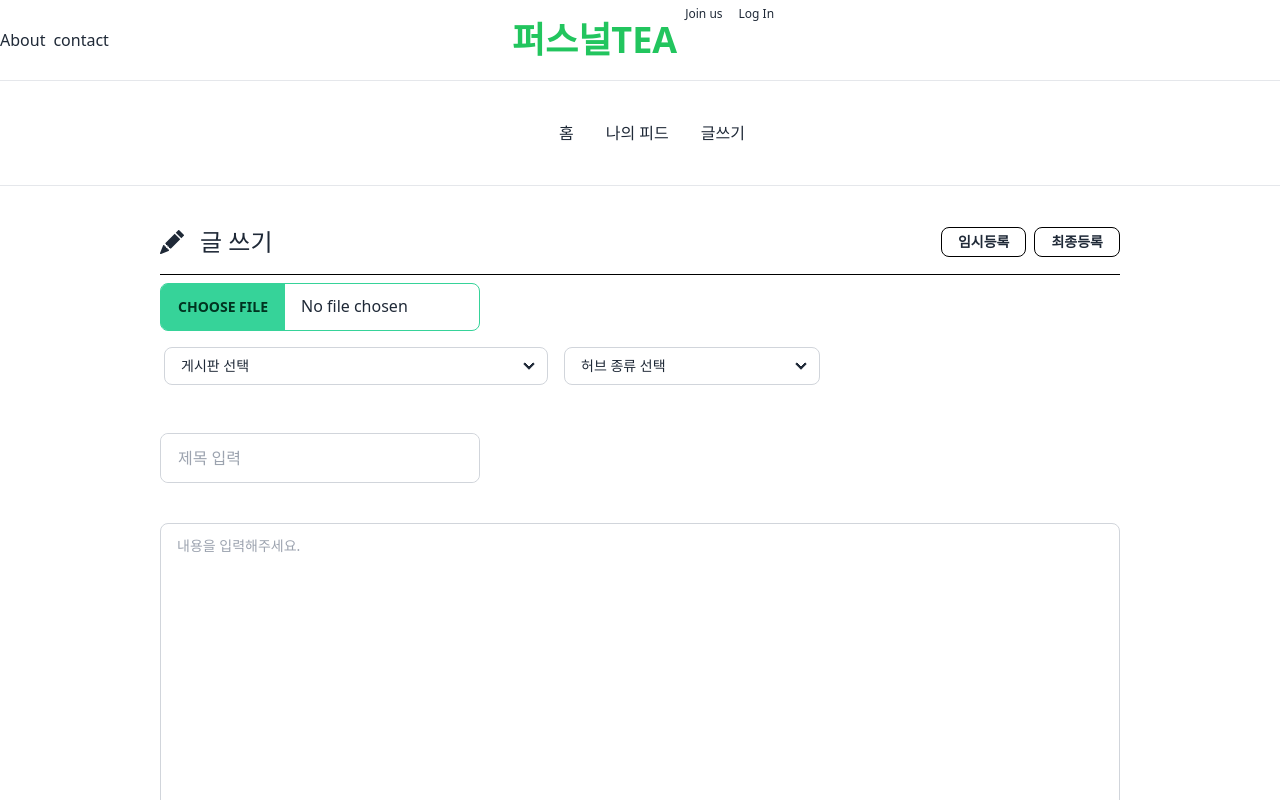
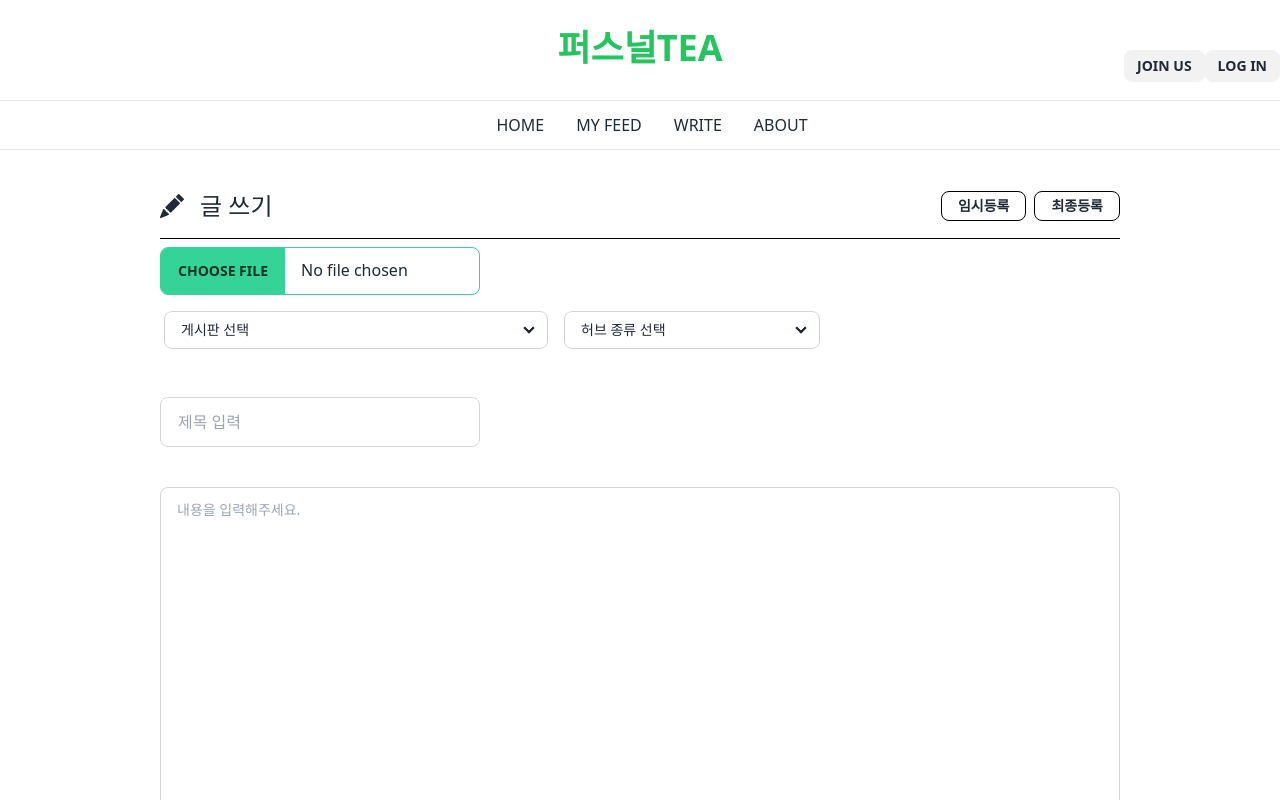
Before and after one commit to sw-hackathon-team-41/client, a React (Create React App) app: page /textForm in a window 1280 px wide. Shown: the top 800 px of the page. Built offline with nearby package versions, Linux system fonts and the light colour scheme.

Commit message:
머지 충동 해결

```diff
--- a/src/containers/navBar.jsx
+++ b/src/containers/navBar.jsx
@@ -8,36 +8,27 @@ import {
 export default function NavBar() {
   return (
     <>
-        <div className="flex flex-col w-full">
-
-            <div className="flex flex-row">
-                <div className="basis-2/5 flex items-center">
-                    <div className='mr-2'>About</div>
-                    <div className=''>contact</div>
-                </div>
-
-                <div className="grid h-20 card rounded-box place-items-center ">
-                    <div className="flex items-center font-bold text-4xl text-green-500">퍼스널TEA</div>
-                </div>
-
-                <div className="basis-1/6">
-                    <button className="btn-xs btn-outline basis-1/6">Join us</button>
-                    <button className="btn-xs btn-outline basis-1/6">Log In</button>
-                </div>
-
+    <div className='grid grid-cols-1 grid-rows-3'>
+        <div className="flex flex-row basis-2 justify-center w-full h-auto my-3 card rounded-box">
+            <p className="font-bold text-4xl text-green-500 absolute place-content-center place-items-center mt-4">퍼스널TEA</p>
+        </div>
+        <div className="flex-row w-full h-auto card place-content-end">
+            <button className="btn btn-sm">Join us</button>
+        <button className="btn btn-sm">Log In</button>
+        </div>
+        <div>
+            <hr />
+            <div className="flex flex-row basis-2 justify-center h-auto w-full my-3 card rounded-box place-items-center bg-white">
+                <NavMenu>
+                    <NavLink to='/' activestyle="true" activeClassName='active'>HOME</NavLink>
+                    <NavLink to='/myfeed' actiestyle="false">MY FEED</NavLink>
+                    <NavLink to='/textform' actiestyle="false">WRITE</NavLink>
+                    <NavLink to='/about' actiestyle="false">ABOUT</NavLink>
+                </NavMenu>
             </div>
+            <hr />
         </div>
-        <hr />
-        <div className="flex flex-row basis-2 justify-center h-20 my-3 card rounded-box place-items-center bg-white">
-            <NavMenu>
-                <NavLink to='/' activestyle="true" activeClassName='active'>홈</NavLink>
-                <NavLink to='/myfeed' actiestyle="false">나의 피드</NavLink>
-                <NavLink to='/textForm' actiestyle="false">글쓰기</NavLink>
-            </NavMenu>
-            {/* <button className="btn btn-active" title="Home">Home</button>
-            <button className="btn btn-active" title="My Feed">My Feed</button> */}
-        </div>
-        <hr />
+    </div>
     </>
   );
 }
```
